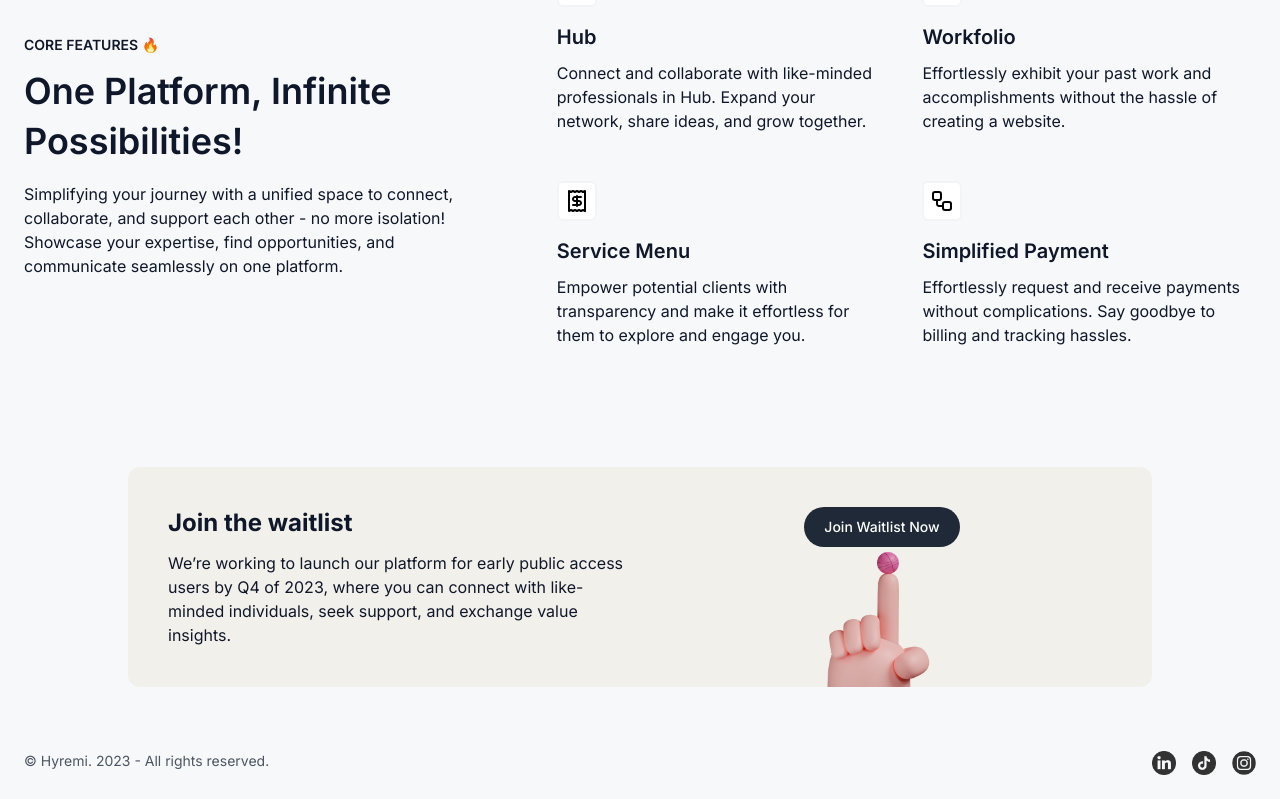
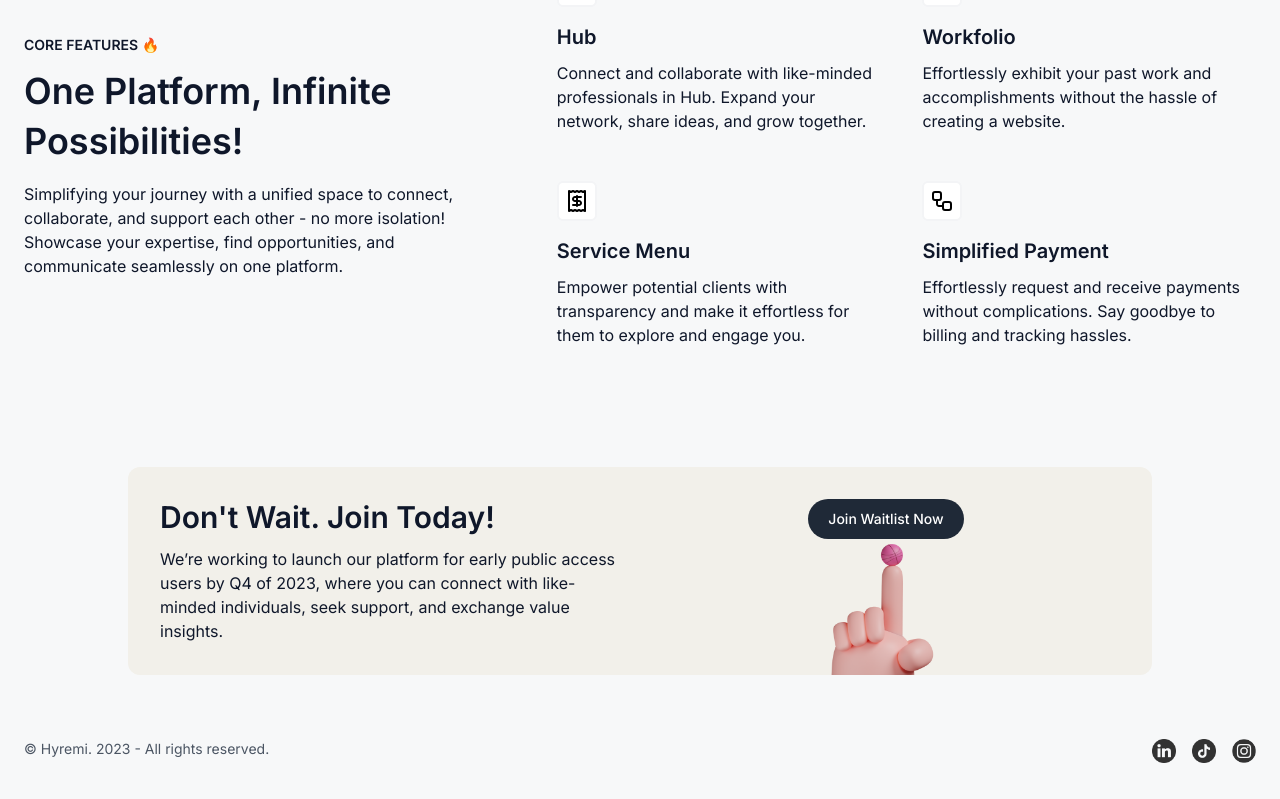
Before and after one commit to aaronlimck/hyremi_landing, a Next.js app: page / in a window 1280 px wide. Shown: the part 1479-2278 px from the top of the page. Built offline with nearby package versions, Linux system fonts and the light colour scheme.

Commit message:
update CTA styling and copywriting

```diff
--- a/components/CTA.js
+++ b/components/CTA.js
@@ -5,17 +5,19 @@ const CTA = () => {
     <div className="py-10 container">
       <div
         style={{ background: "#F2F0EA" }}
-        className="grid grid-cols-1 md:grid-cols-2 gap-6 max-w-5xl w-full mx-auto p-10 rounded-xl overflow-clip"
+        className="grid grid-cols-1 md:grid-cols-2 gap-6 max-w-5xl w-full mx-auto p-8 rounded-xl overflow-clip"
       >
         <div>
-          <h1 className="text-2xl font-bold mb-3">Join the waitlist</h1>
-          <p>
+          <h1 className="text-center md:text-left text-2xl sm:text-3xl font-semibold mb-3">
+            Don't Wait. Join Today!
+          </h1>
+          <p className="text-center md:text-left">
             We’re working to launch our platform for early public access users
             by Q4 of 2023, where you can connect with like-minded individuals,
             seek support, and exchange value insights.
           </p>
         </div>
-        <div className="md:relative md:mx-auto">
+        <div className="mx-auto md:relative">
           <a href="https://tally.so/r/3xjo7G" target="_blank">
             <button
               type="button"
```
